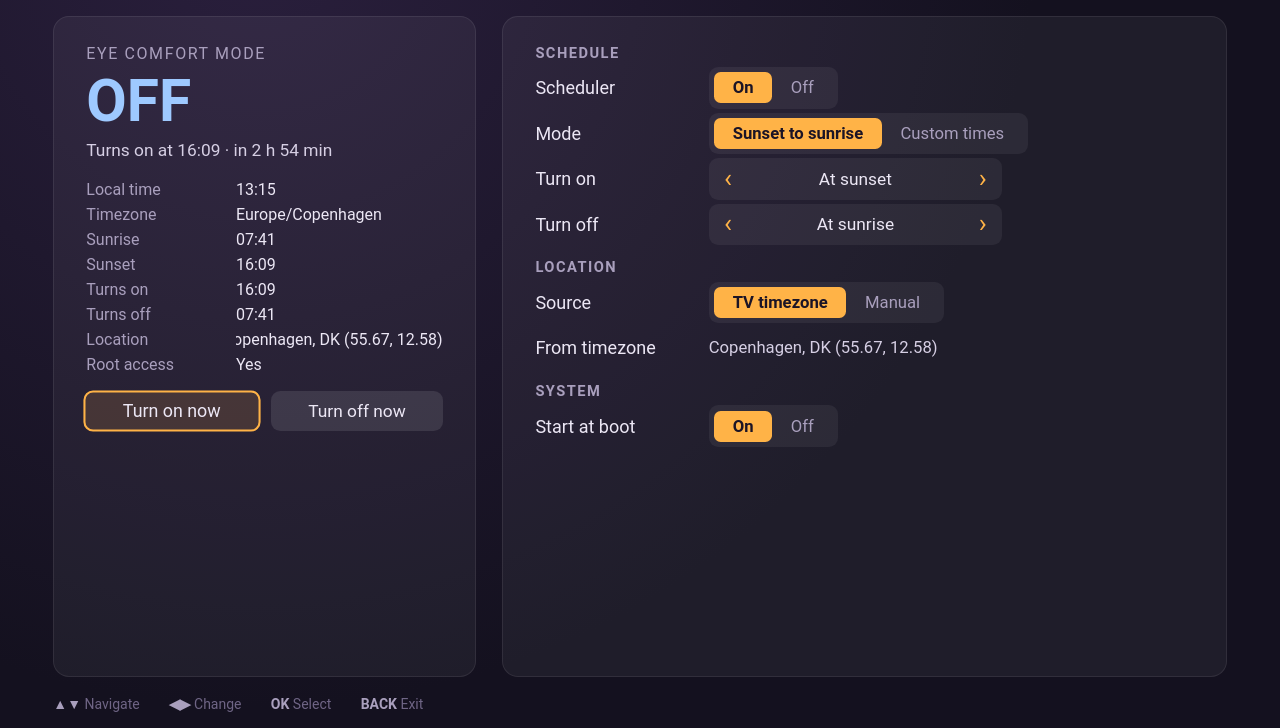
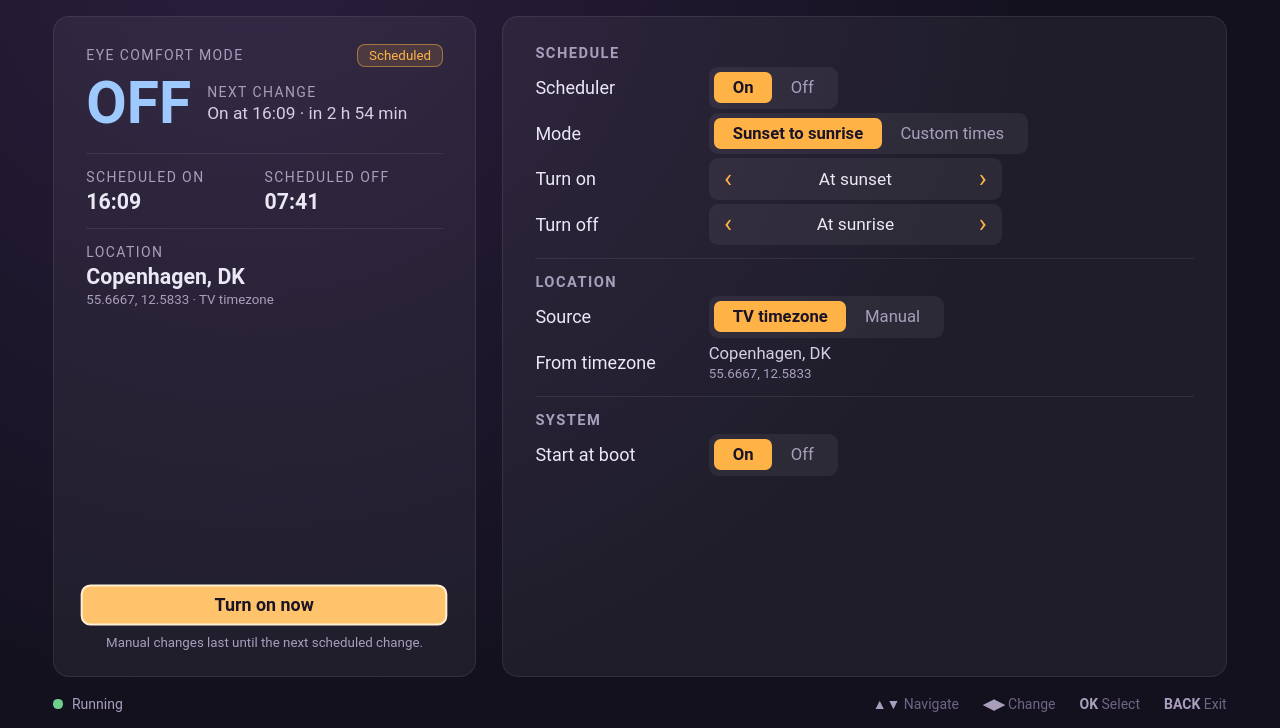
Before and after one commit to evilbananas/nightlight-webos, a website: page app/index.html in a window 1280 px wide. Shown: the part 72-800 px from the top of the page. Drawn offline with Linux system fonts and the light colour scheme.

Commit message:
Potential new UI layout

```diff
--- a/app/css/style.css
+++ b/app/css/style.css
@@ -53,47 +53,48 @@ main {
 .loading-text { display: none; margin: 0; font-size: 1.3rem; color: #a99fbd; }
 .settings-card.loading > .loading-text { display: block; }
 
-.state-label { color: #a99fbd; font-size: 1.2rem; text-transform: uppercase; letter-spacing: 0.1em; }
-.state { font-size: 4.4rem; font-weight: 700; margin: 0.3rem 0 0.4rem; color: #8a8199; }
+.caption { color: #a99fbd; font-size: 1.05rem; text-transform: uppercase; letter-spacing: 0.1em; }
+.card-top {
+  display: -webkit-flex; display: flex;
+  -webkit-align-items: center; align-items: center;
+  -webkit-justify-content: space-between; justify-content: space-between;
+}
+.badge {
+  font-size: 1rem;
+  padding: 0.25rem 0.8rem;
+  border-radius: 0.6rem;
+  color: #ffb347;
+  background: rgba(255, 179, 71, 0.14);
+  border: 1px solid rgba(255, 179, 71, 0.5);
+}
+.badge.muted { color: #a99fbd; background: rgba(255, 255, 255, 0.06); border-color: rgba(255, 255, 255, 0.15); }
+
+.state-row {
+  display: -webkit-flex; display: flex;
+  -webkit-align-items: center; align-items: center;
+  margin: 0.3rem 0 0.2rem;
+}
+.state { font-size: 4.4rem; font-weight: 700; margin-right: 1.2rem; line-height: 1.1; color: #8a8199; }
 .state.on { color: #ffb347; text-shadow: 0 0 2rem rgba(255, 179, 71, 0.45); }
 .state.off { color: #9ec9ff; }
-.next { font-size: 1.3rem; color: #d6cfe4; min-height: 1.8rem; }
+.next-box { -webkit-flex: 1; flex: 1; min-width: 0; }
+.next { font-size: 1.3rem; color: #d6cfe4; margin-top: 0.2rem; }
 
-.facts {
-  display: -webkit-flex; display: flex;
-  -webkit-flex-wrap: wrap; flex-wrap: wrap;
-  margin: 1.2rem 0 0.8rem;
-  font-size: 1.2rem;
-}
-.facts dt { width: 42%; color: #a99fbd; margin: 0 0 0.45rem; }
-.facts dd { width: 58%; margin: 0 0 0.45rem; overflow: hidden; text-overflow: ellipsis; white-space: nowrap; }
-.facts dd.scrolling { text-overflow: clip; }
-.facts dd.scrolling span { display: inline-block; }
+.section { border-top: 1px solid rgba(255, 255, 255, 0.08); margin-top: 1.1rem; padding-top: 1.1rem; }
+.times { display: -webkit-flex; display: flex; }
+.times > div { -webkit-flex: 1; flex: 1; }
+.big-value { font-size: 1.6rem; font-weight: 600; margin-top: 0.3rem; }
+.detail { font-size: 1rem; color: #a99fbd; margin-top: 0.2rem; }
 
-/* Alerts get whatever space is left under the buttons and never push them around. */
-.alerts {
-  -webkit-flex: 1; flex: 1;
-  min-height: 0;
-  margin-top: 1rem;
-  overflow: hidden;
-}
-.alert {
-  border-radius: 0.6rem;
-  padding: 0.7rem 1rem;
-  margin-bottom: 0.7rem;
-  font-size: 1.05rem;
-  line-height: 1.35;
-  background: rgba(255, 179, 71, 0.12);
-  border-left: 0.3rem solid #ffb347;
-}
-.alert span {
-  display: -webkit-box;
-  -webkit-box-orient: vertical;
-  -webkit-line-clamp: 2;
-  overflow: hidden;
-  max-height: 2.7em;
-}
-.alert.error { background: rgba(255, 99, 99, 0.12); border-left-color: #ff6b6b; }
+.ellipsis { overflow: hidden; text-overflow: ellipsis; white-space: nowrap; }
+
+/* Status text that scrolls when too long; see setStatusText() in app.js. */
+.marquee { overflow: hidden; text-overflow: ellipsis; white-space: nowrap; }
+.marquee.scrolling { text-overflow: clip; }
+.marquee.scrolling span { display: inline-block; }
+
+.spacer { -webkit-flex: 1; flex: 1; min-height: 1rem; }
+.note { margin: 0.7rem 0 0; font-size: 1rem; color: #a99fbd; text-align: center; }
 
 h2 {
   margin: 1rem 0 0.4rem;
@@ -104,6 +105,7 @@ h2 {
   letter-spacing: 0.1em;
 }
 h2:first-child, .loading-text + h2 { margin-top: 0; }
+.setting + h2 { border-top: 1px solid rgba(255, 255, 255, 0.08); padding-top: 1rem; }
 
 .setting {
   display: -webkit-flex; display: flex;
@@ -113,6 +115,7 @@ h2:first-child, .loading-text + h2 { margin-top: 0; }
 }
 .setting .label { width: 13rem; font-size: 1.35rem; -webkit-flex-shrink: 0; flex-shrink: 0; }
 .value-text { font-size: 1.25rem; margin-right: 1.2rem; color: #d6cfe4; }
+.value-stack { min-width: 0; }
 
 .buttons { display: -webkit-flex; display: flex; }
 .buttons .btn { -webkit-flex: 1; flex: 1; }
@@ -140,6 +143,8 @@ h2:first-child, .loading-text + h2 { margin-top: 0; }
   cursor: pointer;
 }
 .btn[disabled] { opacity: 0.5; }
+.btn.primary { background: #ffb347; color: #1b1426; font-weight: 600; }
+.btn.primary.focused { background: #ffc46b; border-color: #fff1d6; }
 
 .seg {
   display: -webkit-flex; display: flex;
@@ -184,7 +189,34 @@ footer {
   color: #6f6585;
   font-size: 1.05rem;
 }
-footer > span { margin-right: 2.2rem; }
+.status-bar {
+  display: -webkit-flex; display: flex;
+  -webkit-align-items: center; align-items: center;
+  -webkit-flex: 1; flex: 1;
+  min-width: 0;
+  margin-right: 2.5rem;
+  color: #a99fbd;
+}
+.dot {
+  width: 0.7rem; height: 0.7rem;
+  border-radius: 50%;
+  margin-right: 0.7rem;
+  -webkit-flex-shrink: 0; flex-shrink: 0;
+  background: #6f6585;
+}
+.status-text { -webkit-flex: 1; flex: 1; min-width: 0; }
+.status-bar.ok .dot { background: #6fd08c; }
+.status-bar.warn .dot { background: #ffb347; }
+.status-bar.warn { color: #ffcf8a; }
+.status-bar.error .dot { background: #ff6b6b; }
+.status-bar.error { color: #ff9a9a; }
+
+/* A toast temporarily replaces the status text. */
+.toast { display: none; color: #ffb347; white-space: nowrap; overflow: hidden; text-overflow: ellipsis; }
+.status-bar.toasting .status-text { display: none; }
+.status-bar.toasting .toast { display: block; }
+.status-bar.toasting .dot { background: #ffb347; }
+
+.hints { white-space: nowrap; -webkit-flex-shrink: 0; flex-shrink: 0; }
+.hints > span + span { margin-left: 1.8rem; }
 footer b { color: #a99fbd; }
-.toast { margin-left: auto; margin-right: 0 !important; color: #ffb347; opacity: 0; -webkit-transition: opacity 0.3s; transition: opacity 0.3s; }
-.toast.show { opacity: 1; }
--- a/app/index.html
+++ b/app/index.html
@@ -20,27 +20,40 @@
 
     <main>
       <section class="card status-card">
-        <div class="state-label">Eye Comfort Mode</div>
-        <div id="state" class="state">—</div>
-        <div id="next" class="next">Connecting to service…</div>
-
-        <dl class="facts">
-          <dt>Local time</dt><dd id="localTime">—</dd>
-          <dt>Timezone</dt><dd id="timezone">—</dd>
-          <dt>Sunrise</dt><dd id="sunrise">—</dd>
-          <dt>Sunset</dt><dd id="sunset">—</dd>
-          <dt>Turns on</dt><dd id="onAt">—</dd>
-          <dt>Turns off</dt><dd id="offAt">—</dd>
-          <dt>Location</dt><dd id="locationText">—</dd>
-          <dt>Root access</dt><dd id="rootText">—</dd>
-        </dl>
-
-        <div class="nav-row buttons">
-          <button class="focusable btn" data-action="turn-on">Turn on now</button>
-          <button class="focusable btn" data-action="turn-off">Turn off now</button>
+        <div class="card-top">
+          <span class="caption">Eye Comfort Mode</span>
+          <span id="badge" class="badge hidden"></span>
+        </div>
+        <div class="state-row">
+          <div id="state" class="state">—</div>
+          <div class="next-box">
+            <div class="caption">Next change</div>
+            <div id="next" class="next">Connecting to service…</div>
+          </div>
         </div>
 
-        <div id="alerts" class="alerts"></div>
+        <div class="section times">
+          <div>
+            <div class="caption">Scheduled on</div>
+            <div id="onAt" class="big-value">—</div>
+          </div>
+          <div>
+            <div class="caption">Scheduled off</div>
+            <div id="offAt" class="big-value">—</div>
+          </div>
+        </div>
+
+        <div class="section">
+          <div class="caption">Location</div>
+          <div id="locationName" class="big-value ellipsis">—</div>
+          <div id="locationDetail" class="detail"></div>
+        </div>
+
+        <div class="spacer"></div>
+        <div class="nav-row buttons">
+          <button class="focusable btn primary" id="toggleBtn" data-action="toggle">Turn on now</button>
+        </div>
+        <p class="note">Manual changes last until the next scheduled change.</p>
       </section>
 
       <section class="card settings-card loading" id="settings">
@@ -92,7 +105,10 @@
         </div>
         <div class="nav-row setting loc-tv">
           <span class="label">From timezone</span>
-          <span id="tzLocationText" class="value-text">—</span>
+          <div class="value-stack">
+            <div id="tzLocationName" class="value-text">—</div>
+            <div id="tzLocationDetail" class="detail"></div>
+          </div>
         </div>
         <div class="nav-row setting coords loc-manual">
           <span class="label">Coordinates</span>
@@ -112,8 +128,14 @@
     </main>
 
     <footer>
-      <span><b>▲▼</b> Navigate</span><span><b>◀▶</b> Change</span><span><b>OK</b> Select</span><span><b>BACK</b> Exit</span>
-      <span id="toast" class="toast"></span>
+      <div id="statusBar" class="status-bar">
+        <span id="statusDot" class="dot"></span>
+        <span id="statusText" class="status-text marquee">Connecting to service…</span>
+        <span id="toast" class="toast"></span>
+      </div>
+      <div class="hints">
+        <span><b>▲▼</b> Navigate</span><span><b>◀▶</b> Change</span><span><b>OK</b> Select</span><span><b>BACK</b> Exit</span>
+      </div>
     </footer>
   </div>
 
--- a/app/js/app.js
+++ b/app/js/app.js
@@ -28,21 +28,28 @@
   function hasPending() { for (var k in pending) return true; return false; }
 
   function toast(text) {
-    var el = $('toast');
-    el.textContent = text;
-    el.classList.add('show');
+    var bar = $('statusBar');
+    $('toast').textContent = text;
+    bar.classList.add('toasting');
     clearTimeout(toast.t);
-    toast.t = setTimeout(function () { el.classList.remove('show'); }, 3500);
+    toast.t = setTimeout(function () {
+      bar.classList.remove('toasting');
+      // The status text was hidden, so re-measure it in case it needs to scroll.
+      var el = $('statusText');
+      var text = el.getAttribute('data-text');
+      el.removeAttribute('data-text');
+      setStatusText(text || '');
+    }, 3500);
   }
 
-  // Values too long for their cell scroll to the end, pause, and jump back. Unchanged text is
-  // skipped so the 5 s poll doesn't restart a running scroll. Speed is in rem so it looks the same
-  // at any resolution, since the layout scales with the viewport.
+  // Status text too long for the footer scrolls to the end, pauses, and jumps back. Unchanged text
+  // is skipped so the 5 s poll doesn't restart a running scroll. Speed is in rem so it looks the
+  // same at any resolution, since the layout scales with the viewport.
   var SCROLL_REM_PER_S = 2;
   var SCROLL_PAUSE_MS = 2500;
 
-  function setFact(id, text) {
-    var el = $(id);
+  function setStatusText(text) {
+    var el = $('statusText');
     if (el.getAttribute('data-text') === text) return;
     el.setAttribute('data-text', text);
     clearTimeout(el.scrollTimer);
@@ -107,78 +114,104 @@
     return (h % 12 || 12) + ':' + m[2] + ' ' + (h < 12 ? 'AM' : 'PM');
   }
 
-  function locationText(loc) {
-    if (!loc || loc.latitude === null || loc.latitude === undefined) return 'Not set';
-    var coords = loc.latitude.toFixed(2) + ', ' + loc.longitude.toFixed(2);
-    var text = loc.label ? loc.label + ' (' + coords + ')' : coords;
-    return loc.source ? text + (loc.source === 'tv' ? ' · TV timezone' : ' · manual') : text;
+  function coordsText(loc) {
+    return loc.latitude.toFixed(4) + ', ' + loc.longitude.toFixed(4);
+  }
+
+  function hasCoords(loc) {
+    return loc && loc.latitude !== null && loc.latitude !== undefined;
   }
 
   // ---- rendering ---------------------------------------------------------
 
+  function setBadge(text, kind) {
+    var el = $('badge');
+    el.textContent = text || '';
+    el.className = 'badge' + (kind ? ' ' + kind : '') + (text ? '' : ' hidden');
+  }
+
   function renderStatus() {
     var stateEl = $('state');
-    var alerts = [];
 
     if (!status) {
       stateEl.textContent = '—';
       stateEl.className = 'state';
       $('next').textContent = serviceError ? 'Service unavailable' : 'Connecting to service…';
-      if (serviceError) alerts.push({ error: true, text: serviceError });
-      renderAlerts(alerts);
+      setBadge(null);
+      renderStatusBar(serviceError ? 'error' : 'idle',
+        serviceError ? 'Service unavailable: ' + serviceError : 'Connecting to service…');
       return;
     }
 
     var tv = status.eyeComfort.tv;
-    stateEl.textContent = tv === true ? 'ON' : tv === false ? 'OFF' : 'Unknown';
+    stateEl.textContent = tv === true ? 'ON' : tv === false ? 'OFF' : '?';
     stateEl.className = 'state' + (tv === true ? ' on' : tv === false ? ' off' : '');
+    $('toggleBtn').textContent = tv === true ? 'Turn off now' : 'Turn on now';
 
     var sched = status.schedule || {};
     var ready = status.configAvailable !== false;
+    var la = status.eyeComfort.lastApply;
     var next;
-    if (!ready) next = 'Waiting for root access to load your settings…';
-    else if (!status.config.enabled) next = 'Scheduler is off';
+    if (!ready) next = 'Waiting for root access…';
+    else if (!status.config.enabled) next = 'None, scheduler is off';
     else if (!sched.ok) next = 'Not scheduled';
-    else if (sched.next) next = 'Turns ' + (sched.next.on ? 'on' : 'off') + ' at ' + displayTime(sched.next.local) + ' · in ' + duration(sched.next.inMinutes);
-    else if (sched.today && sched.today.polar === 'night') next = 'Polar night: on all day';
-    else if (sched.today && sched.today.polar === 'day') next = 'Midnight sun: off all day';
-    else next = '';
+    else if (sched.next) next = (sched.next.on ? 'On' : 'Off') + ' at ' + displayTime(sched.next.local) + ' · in ' + duration(sched.next.inMinutes);
+    else if (sched.today && sched.today.polar === 'night') next = 'None, polar night: on all day';
+    else if (sched.today && sched.today.polar === 'day') next = 'None, midnight sun: off all day';
+    else next = '—';
     $('next').textContent = next;
 
+    if (!ready) setBadge(null);
+    else if (!status.config.enabled) setBadge('Scheduler off', 'muted');
+    else if (la && la.ok && la.reason === 'manual' && tv === la.on) setBadge('Manual');
+    else if (sched.ok) setBadge('Scheduled');
+    else setBadge(null);
+
     var today = sched.today || {};
-    setFact('localTime', displayTime(status.clock.local));
-    setFact('timezone', status.clock.timezone || '—');
-    setFact('sunrise', displayTime(today.sunrise));
-    setFact('sunset', displayTime(today.sunset));
-    setFact('onAt', displayTime(today.onAt));
-    setFact('offAt', displayTime(today.offAt));
-    setFact('locationText', ready ? locationText(status.location) : '—');
-    setFact('rootText', status.elevated
-      ? 'Yes' + (status.autostartInstalled ? ', starts at boot' : '')
-      : elevateState === 'running' ? 'Requesting…' : 'No');
+    $('onAt').textContent = ready && sched.ok ? displayTime(today.onAt) : '—';
+    $('offAt').textContent = ready && sched.ok ? displayTime(today.offAt) : '—';
+
+    var loc = status.location;
+    if (ready && hasCoords(loc)) {
+      $('locationName').textContent = loc.label || coordsText(loc);
+      $('locationDetail').textContent = (loc.label ? coordsText(loc) + ' · ' : '') + (loc.source === 'tv' ? 'TV timezone' : 'Manual coordinates');
+    } else {
+      $('locationName').textContent = ready && loc && loc.error ? 'Not set' : '—';
+      $('locationDetail').textContent = ready && loc && loc.error ? loc.error : '';
+    }
     $('version').textContent = 'v' + status.version;
 
+    var problems = [];
+    var level = 'ok';
+    function problem(text, isError) {
+      problems.push(text);
+      if (isError) level = 'error';
+      else if (level !== 'error') level = 'warn';
+    }
     if (!status.elevated && elevateState === 'failed') {
-      alerts.push({ text: 'No root access, so the schedule won\'t start after a reboot until you open this app. Homebrew Channel said: ' + elevateError });
+      problem('No root access, so the schedule won\'t start after a reboot until you open this app. Homebrew Channel said: ' + elevateError);
     }
-    if (ready && status.config.enabled && sched.error) alerts.push({ error: true, text: sched.error });
-    var la = status.eyeComfort.lastApply;
-    if (la && !la.ok) alerts.push({ error: true, text: 'Could not change Eye Comfort Mode: ' + la.error });
-    if (status.warning) alerts.push({ text: status.warning });
-    renderAlerts(alerts);
+    if (ready && status.config.enabled && sched.error) problem(sched.error, true);
+    if (la && !la.ok) problem('Could not change Eye Comfort Mode: ' + la.error, true);
+    if (status.warning) problem(status.warning);
+
+    if (problems.length) {
+      renderStatusBar(level, problems.join(' · '));
+      return;
+    }
+
+    if (!status.elevated) {
+      level = 'warn';
+      renderStatusBar(level, elevateState === 'running' ? 'Requesting root access…' : 'No root access');
+      return;
+    }
+    renderStatusBar(level, 'Running');
   }
 
-  function renderAlerts(alerts) {
-    var box = $('alerts');
-    box.innerHTML = '';
-    alerts.forEach(function (a) {
-      var div = document.createElement('div');
-      div.className = 'alert' + (a.error ? ' error' : '');
-      var span = document.createElement('span');
-      span.textContent = a.text;
-      div.appendChild(span);
-      box.appendChild(div);
-    });
+  function renderStatusBar(level, text) {
+    var bar = $('statusBar');
+    ['idle', 'ok', 'warn', 'error'].forEach(function (l) { bar.classList.toggle(l, l === level); });
+    setStatusText(text);
   }
 
   function renderSettings() {
@@ -206,9 +239,10 @@
     qsa('.loc-manual').forEach(function (el) { el.classList.toggle('hidden', draft.locationSource !== 'manual'); });
 
     var tzLoc = status && status.location ? status.location.timezoneLocation : null;
-    $('tzLocationText').textContent = tzLoc
-      ? locationText(tzLoc)
+    $('tzLocationName').textContent = tzLoc
+      ? tzLoc.label || coordsText(tzLoc)
       : status && status.clock.timezone ? 'Unknown for ' + status.clock.timezone : '—';
+    $('tzLocationDetail').textContent = tzLoc && tzLoc.label ? coordsText(tzLoc) : '';
 
     // Prefill manual coordinates from the timezone location when none are saved yet.
     var loc = draft.location || tzLoc;
@@ -400,8 +434,7 @@
       return;
     }
     switch (el.getAttribute('data-action')) {
-      case 'turn-on': setEyeComfort(true); break;
-      case 'turn-off': setEyeComfort(false); break;
+      case 'toggle': if (status) setEyeComfort(status.eyeComfort.tv !== true); break;
       case 'save-coords': saveCoords(); break;
     }
   }
--- a/app/js/mock.js
+++ b/app/js/mock.js
@@ -43,6 +43,7 @@ window.MockLuna = (function () {
         state.autostartInstalled = state.elevated && state.config.autostart;
       } else if (method === 'setEyeComfort') {
         state.eyeComfort.tv = !!params.enabled;
+        state.eyeComfort.lastApply = { on: !!params.enabled, reason: 'manual', at: Date.now(), ok: true, error: null };
       } else if (method === 'exec') {
         state.elevated = true;
         return cb({ returnValue: true, stdoutString: 'elevated' });
```
